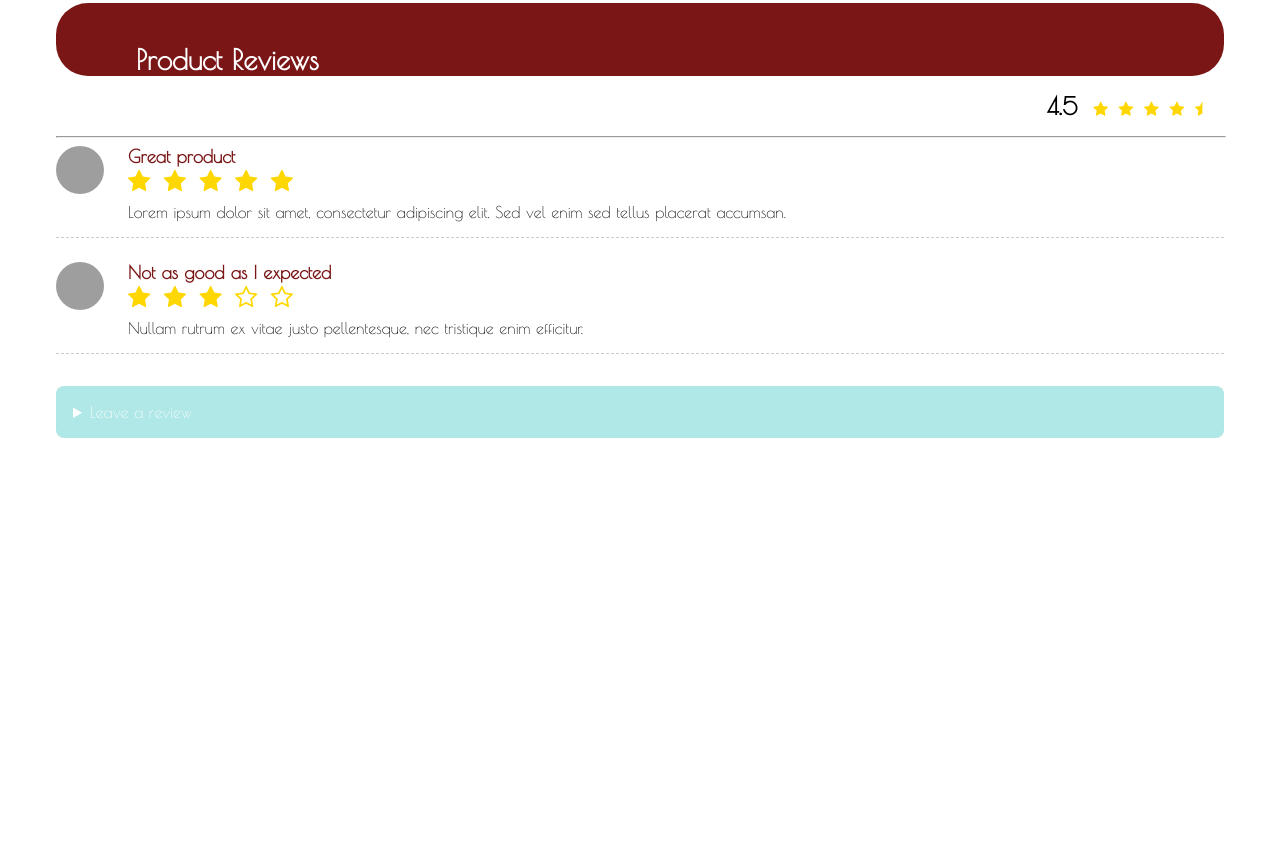
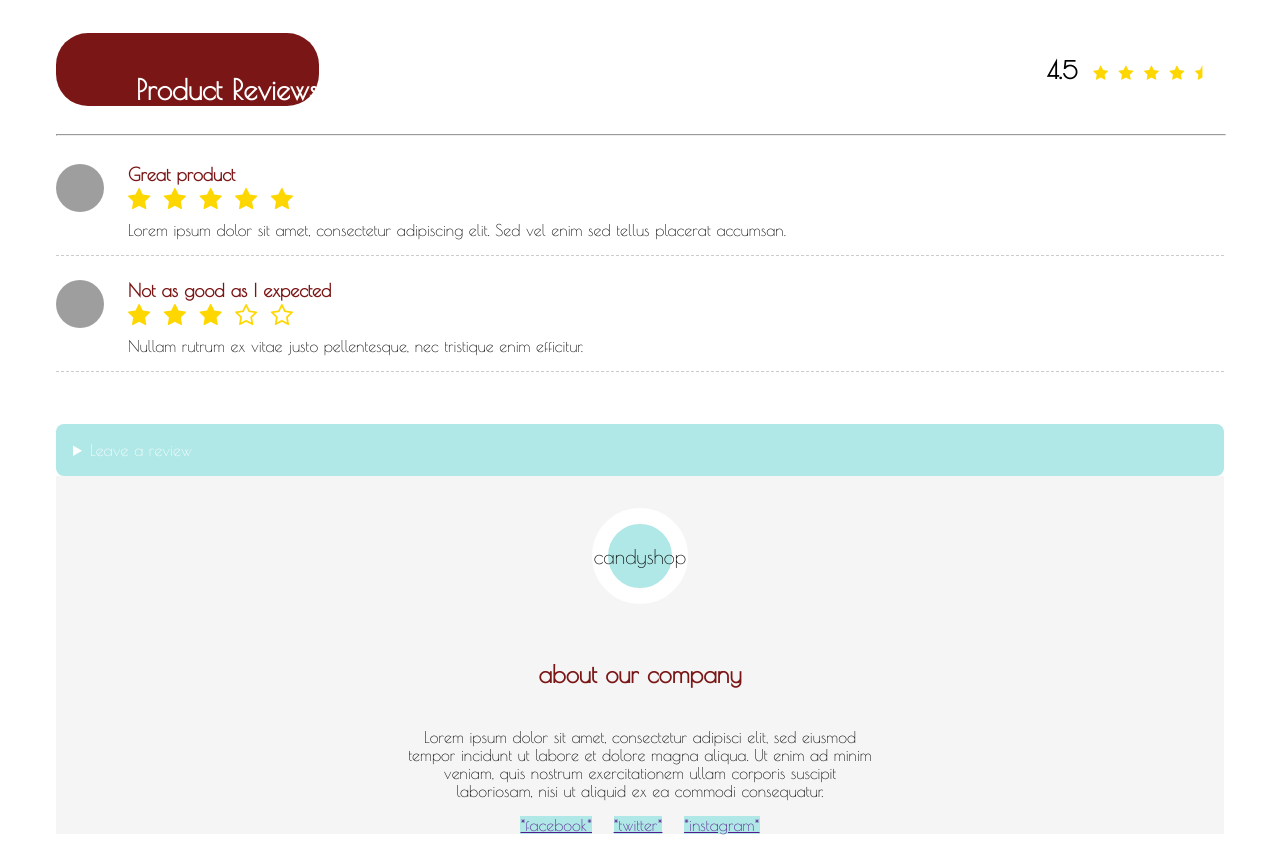
Before and after one commit to TimChenCSY/IAT339, a plain HTML site: page 339_P02/productdetail_Candycane.html in a window 1280 px wide. Shown: the part 2955-3813 px from the top of the page. Before the commit the page ends 3417 px from the top, so only its background shows below. Drawn offline with Linux system fonts and the light colour scheme; grey boxes are pictures that could not be loaded.

Commit message:
Added footer to original file

```diff
--- a/339_P02/css/main.css
+++ b/339_P02/css/main.css
@@ -658,7 +658,8 @@ select:focus-within {
 
 
 
-.comment-section display: flex;
+.comment-section {
+    display: flex;
 flex-direction: column;
 gap: 20px;
 margin-top: 30px;
@@ -756,3 +757,51 @@ margin-top: 30px;
 hr {
     min-width: 100%;
 }
+
+/* FOOTER */
+.footer-container {
+    display: flex;
+    flex-direction: column;
+    align-items: center;
+    background-color: whitesmoke;
+    }
+
+    .footer-item {
+        max-width: 40%;
+        text-align: center;
+    }
+    @media screen and (max-width:65rem) {
+        .footer-item {
+            max-width: 70%;
+            text-align: center;
+        }
+    }
+
+    .footer-contactinfo {
+        margin: 0.5rem;
+        background-color: #b0e7e7;
+    }
+
+    /* temporary logo for now? */
+    .logo-link-footer {
+        width: 4rem;
+        height: 4rem;
+        background-color: #b0e7e7;
+        border: solid;
+        border-radius: 5rem;
+        border-width: 1rem;
+        border-color: white;
+        font-size: 1.25rem;
+        color: black;
+        text-align: center;
+        text-decoration: none;
+        margin: 2rem;
+
+        display: flex;
+        align-items: center;
+        justify-content: center;
+    }
+
+
+
+    /* END OF FOOTER */
--- a/339_P02/productdetail_Candycane.html
+++ b/339_P02/productdetail_Candycane.html
@@ -159,7 +159,16 @@
 
 
 
-
+    <section class = footer-container>
+        <a class = "logo-link-footer footer-item" href="index.html">candyshop</a>
+        <h3 class = footer-item>about our company</h3>
+        <p class = footer-item>Lorem ipsum dolor sit amet, consectetur adipisci elit, sed eiusmod tempor incidunt ut labore et dolore magna aliqua. Ut enim ad minim veniam, quis nostrum exercitationem ullam corporis suscipit laboriosam, nisi ut aliquid ex ea commodi consequatur.</p>
+        <div class = footer-item>
+            <a class = footer-contactinfo href="">*facebook*</a>
+            <a class = footer-contactinfo href="">*twitter*</a>
+            <a class = footer-contactinfo href="">*instagram*</a>
+        </div>
+    </section>
 
 </body>
 
```
Also changed, not shown: 339_P02/checkout.html (+13 -2 lines), 339_P02/index.html (+10 -1 lines), 339_P02/product_listing.html (+10 -1 lines).
